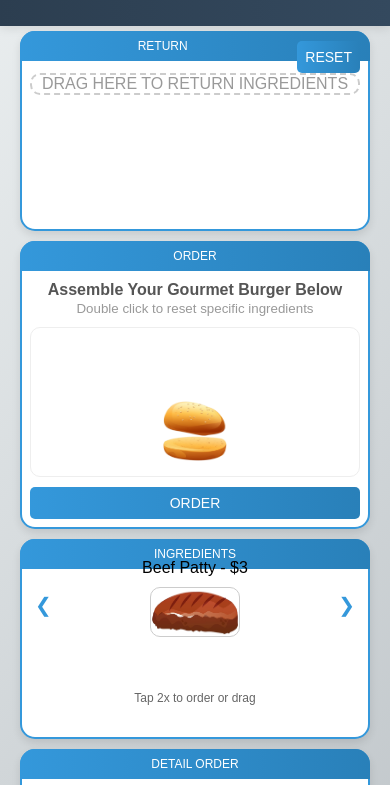
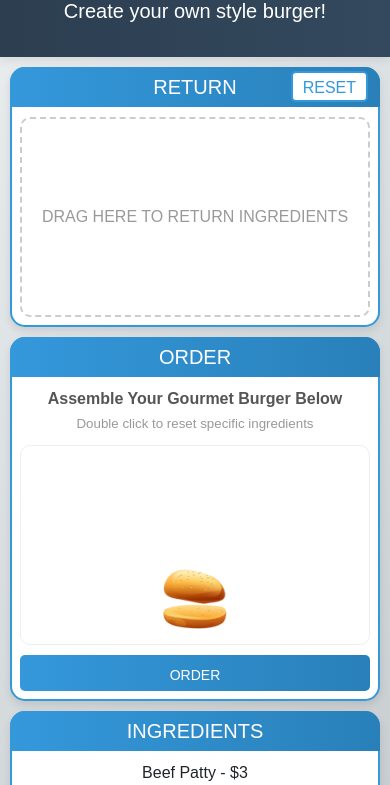
Before and after one commit to RenaldyNaufalTA/RBurger, a plain HTML site: page index.html in a window 390 px wide. Shown: the part 103-888 px from the top of the page. Drawn offline with nearby package versions, Linux system fonts and the light colour scheme; a web font is replaced by a local one.

Commit message:
add bootstrap margin to small description under slider
adjust padding for buttons to be more uniform

```diff
--- a/index.html
+++ b/index.html
@@ -1,70 +1,96 @@
 <!DOCTYPE html>
 <html lang="en">
-
   <head>
-    <meta charset="UTF-8">
-    <meta name="viewport" content="width=device-width, initial-scale=1.0">
+    <meta charset="UTF-8" />
+    <meta name="viewport" content="width=device-width, initial-scale=1.0" />
     <title>RBURGER - Elegant Burger Builder</title>
-    <link href="https://fonts.cdnfonts.com/css/g-good-food" rel="stylesheet">
-    <link rel="icon" type="image/png" href="img/logo.png">
-    <link rel="stylesheet" href="style.css">
+    <link href="https://fonts.cdnfonts.com/css/g-good-food" rel="stylesheet" />
+    <link rel="icon" type="image/png" href="img/logo.png" />
+    <link
+      href="https://cdn.jsdelivr.net/npm/bootstrap@5.3.0/dist/css/bootstrap.min.css"
+      rel="stylesheet"
+    />
+    <link rel="stylesheet" href="style.css" />
   </head>
 
   <body>
-
     <main>
       <header>
-            <h1>RBURGER</h1>
-            <p style="margin-top: -20px; font-weight: 800; font-size: large;">Elegant Burger Builder</p>
-            <p>Create your own style burger!</p>
+        <h1 class="fs-1 fw-bold">RBURGER</h1>
+        <p class="mt-n2 fw-light fs-3">Elegant Burger Builder</p>
+        <p class="fs-5">Create your own style burger!</p>
       </header>
 
       <div class="container">
         <div class="block">
           <button class="btn-reset" onclick="resetBurger()">RESET</button>
-                <div class="block-header">RETURN</div>
-                <div class="drop-zone" ondrop="dropToDelete(event)" ondragover="allowDrop(event)">
+          <div class="block-header">
+            <h2 class="fs-5 m-0 p-0">RETURN</h2>
+          </div>
+          <div
+            class="drop-zone"
+            ondrop="dropToDelete(event)"
+            ondragover="allowDrop(event)"
+          >
             DRAG HERE TO RETURN INGREDIENTS
           </div>
         </div>
 
+        <div class="block">
+          <div class="block-header"><h2 class="fs-5 m-0 p-0">ORDER</h2></div>
+          <p
+            style="
+              text-align: center;
+              font-weight: bold;
+              color: #555;
+              margin: 10px 0;
+            "
+          >
+            Assemble Your Gourmet Burger Below <br />
+            <small style="color: #999; font-size: smaller; font-weight: 100">
+              Double click to reset specific ingredients</small
+            >
+          </p>
 
-            <div class="block">
-                <div class="block-header">ORDER</div>
-                <p style="text-align: center; font-weight: bold; color: #555; margin: 10px 0;">Assemble Your Gourmet
-                    Burger
-                    Below <br> <small style="color: #999; font-size: smaller; font-weight: 100;"> Double click to reset specific ingredients</small></p>
-
-                <div id="burger-area" ondrop="dropToStack(event)" ondragover="allowDrop(event)"></div>
+          <div
+            id="burger-area"
+            ondrop="dropToStack(event)"
+            ondragover="allowDrop(event)"
+          ></div>
           <button class="btn-order" onclick="submitOrder()">ORDER</button>
         </div>
 
-            <div class="block" style="width: 100%;">
-                <div class="block-header">INGREDIENTS</div>
+        <div class="block" style="width: 100%">
+          <div class="block-header">
+            <h2 class="fs-5 m-0 p-0">INGREDIENTS</h2>
+          </div>
           <div class="slide-container">
             <button class="nav-btn" onclick="changeSlide(-1)">❮</button>
-                    <div id="current-ing" draggable="true" ondragstart="dragNew(event)"></div>
+            <div
+              id="current-ing"
+              draggable="true"
+              ondragstart="dragNew(event)"
+            ></div>
             <button class="nav-btn" onclick="changeSlide(1)">❯</button>
-
           </div>
-                <small class="small-desc" >Tap 2x to order or drag</small>
+          <small class="small-desc text-center">Tap 2x to order or drag</small>
         </div>
 
         <div class="block">
-                <div class="block-header">DETAIL ORDER</div>
+          <div class="block-header">
+            <h2 class="fs-5 m-0 p-0">DETAIL ORDER</h2>
+          </div>
           <div id="detail-view"></div>
         </div>
       </div>
-
     </main>
 
     <footer>
-        Made with ❤️ by <a href="https://github.com/RenaldyNaufalTA" target="_blank">Renaldy</a>
+      Made with ❤️ by
+      <a href="https://github.com/RenaldyNaufalTA" target="_blank">Renaldy</a>
     </footer>
 
     <script src="item.js"></script>
     <script src="script.js"></script>
-
   </body>
-
 </html>
--- a/style.css
+++ b/style.css
@@ -1,4 +1,4 @@
-/* Shared Styles for Burger Mania */
+/* Shared Styles for RBurger */
 * {
     font-family: 'g Good Food', sans-serif;
     box-sizing: border-box;
@@ -11,6 +11,7 @@ body {
     min-height: 100vh;
     display: flex;
     flex-direction: column;
+    overflow-x: hidden;
 }
 
 main {
@@ -68,12 +69,11 @@ header {
 
 .small-desc {
     position: absolute;
-    top: 70%;
+    top: 80%;
     right: 50%;
     transform: translate(50%, -50%);
     font-size: 12px;
-    color: #666;
-}
+    color: #666;}
 
 .nav-btn {
     cursor: pointer;
@@ -143,11 +143,13 @@ td {
 }
 
 .btn-reset {
-    float: right;
-    background: linear-gradient(to right, #3498db, #2980b9);
-    color: white;
-    border: none;
-    padding: 5px 10px;
+    position: absolute;
+    top: 6px;
+    right: 10px;
+    background: white;
+    color: #3498db;
+    border: #3498db 2px solid;
+    padding: 3px 10px 0px 10px;
     cursor: pointer;
     border-radius: 5px;
 }
@@ -157,7 +159,7 @@ td {
     background: linear-gradient(to right, #3498db, #2980b9);
     color: white;
     border: none;
-    padding: 10px;
+    padding: 5px 10px;
     margin-top: 10px;
     cursor: pointer;
     border-radius: 5px;
@@ -168,7 +170,7 @@ td {
 
 .drop-zone {
     border: 2px dashed #ccc;
-    height: 90%;
+    height: 85%;
     width: 100%;
     display: flex;
     align-items: center;
@@ -184,7 +186,8 @@ td {
     display: flex;
     flex-direction: column-reverse;
     align-items: center;
-    min-height: 90%;
+    justify-content: center;
+    min-height: 80%;
     padding: 20px;
     border: 1px solid #eee;
     border-radius: 10px;
@@ -194,7 +197,7 @@ td {
     background: linear-gradient(to right, #3498db, #2980b9);
     color: white;
     border: none;
-    padding: 10px;
+    padding: 10px 10px 5px 10px;
     cursor: pointer;
     margin-top: 10px;
     border-radius: 5px;
@@ -214,7 +217,9 @@ td {
 }
 
 
-
+.mt-n2 {
+    margin-top: -0.5rem !important;
+}
 /* Responsive Design */
 @media (max-width: 768px) {
     #container-order {
@@ -241,7 +246,6 @@ td {
     .container {
         padding: 10px;
         gap: 10px;
-        margin: 0 15px;
         flex-direction: column;
 
     }
@@ -252,7 +256,7 @@ td {
 
     .small-desc {
         position: absolute;
-        top: 80%;
+        top: 70%;
         right: 50%;
         transform: translate(50%, -50%);
     }
@@ -268,7 +272,7 @@ td {
     }
 
     .drop-zone {
-        height: 80%;
+        height: 200px;
     }
 
     .block-header {
@@ -278,6 +282,7 @@ td {
 
     .slide-container {
         height: 100%;
+        margin-top: 0;
     }
 
     .visual-item {
@@ -288,7 +293,7 @@ td {
     #burger-area,
     .burger-display {
         padding: 15px;
-        min-height: 150px;
+        min-height: 200px;
     }
 
     .layer {
@@ -301,11 +306,14 @@ td {
     .nav-btn {
         font-size: 20px;
     }
-
-    .btn-reset,
+    .btn-reset{
+        position: absolute;
+    top: 2px;
+    right: 10px;
+    }
     .btn-order,
     .btn-back {
-        padding: 8px;
+        padding: 10px 10px 5px 10px;
         font-size: 14px;
     }
 
@@ -321,8 +329,8 @@ td {
 
 @media (max-width: 480px) {
     .container {
-        padding: 5px;
-        margin: 0 15px;
+        padding: 10px;
+        gap: 10px;
         flex-direction: column;
     }
 
```
Also changed, not shown: order.html (+37 -28 lines). Lines whose indentation alone changed are shown as unchanged.
